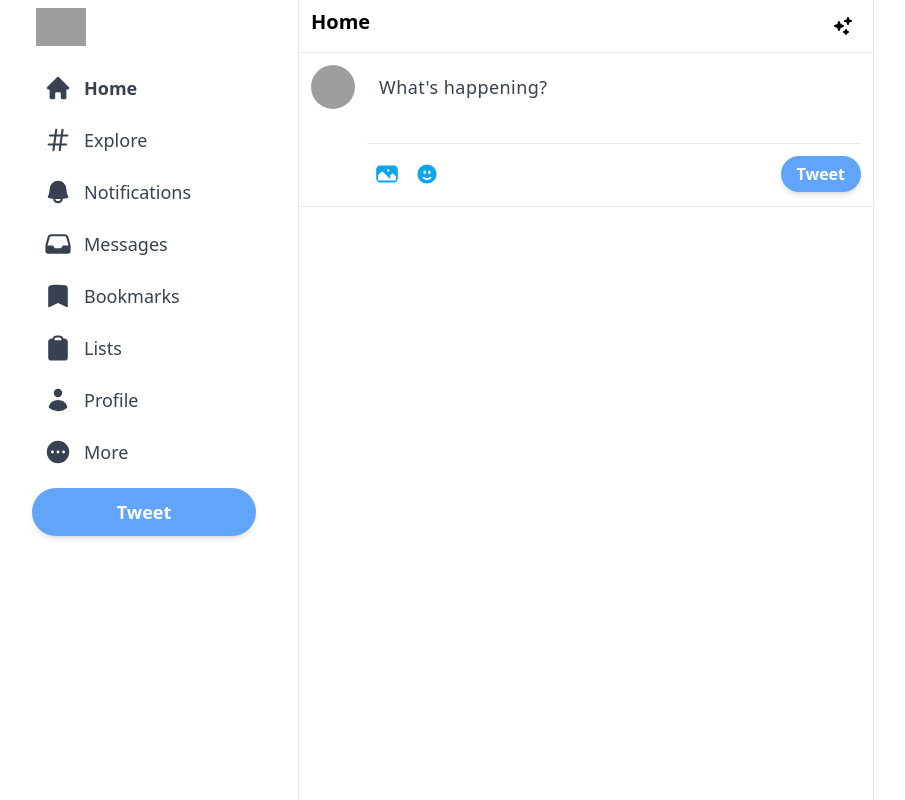
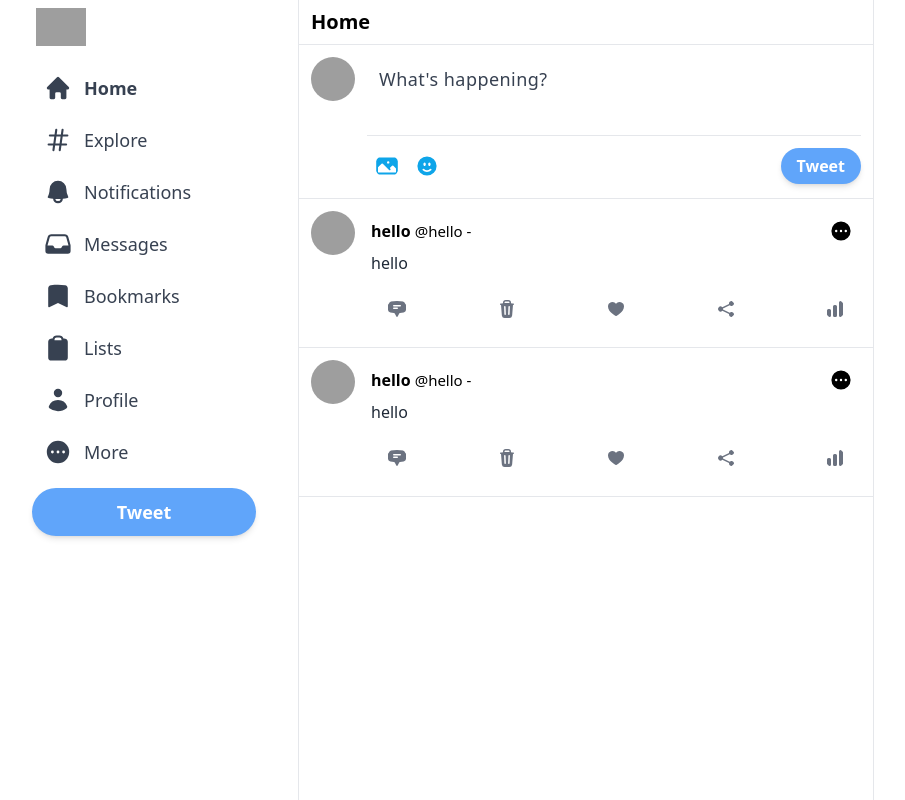
Before and after one commit to ChuiKinHo/CSCI3100_Project, a Next.js app: page / in a window 1280 px wide. Shown: the whole page, without its empty margins (72-977 px from the left). Built offline with nearby package versions, Linux system fonts and the light colour scheme; grey boxes are pictures that could not be loaded.

Commit message:
Simple post gallery

```diff
--- a/src/components/Feed.js
+++ b/src/components/Feed.js
@@ -1,24 +1,45 @@
-import {SparklesIcon} from '@heroicons/react/20/solid';
-import {AnimatePresence, motion} from 'framer-motion';
-import {useEffect, useState} from 'react';
+import { SparklesIcon } from "@heroicons/react/20/solid";
+import { AnimatePresence, motion } from "framer-motion";
+import { useEffect, useState } from "react";
 
-import Input from './Input';
+import Input from "./Input";
+import Post from "./Post";
 
 // import Input from './Input';
 // import Post from './Post';
 
 export default function Feed() {
-  const [posts, setPosts] = useState([]);
-
+  const posts = [
+    {
+      id: "1",
+      name: "hello",
+      username: "hello",
+      userImg:
+        "https://pbs.twimg.com/profile_images/1121328878142853120/e-rpjoJi_bigger.png",
+      img: "https://pbs.twimg.com/profile_images/1121328878142853120/e-rpjoJi_bigger.png",
+      text: "hello",
+      timestamp: "just now",
+    },
+    {
+      id: "2",
+      name: "hello",
+      username: "hello",
+      userImg:
+        "https://pbs.twimg.com/profile_images/1121328878142853120/e-rpjoJi_bigger.png",
+      img: "https://pbs.twimg.com/profile_images/1121328878142853120/e-rpjoJi_bigger.png",
+      text: "hello",
+      timestamp: "just now",
+    },
+  ];
   return (
-    <div className='xl:ml-[370px] border-l border-r border-gray-200  xl:min-w-[576px] sm:ml-[73px] flex-grow max-w-xl'>
-      <div className='flex py-2 px-3 sticky top-0 z-50 bg-white border-b border-gray-200'>
-        <h2 className='text-lg sm:text-xl font-bold cursor-pointer'>Home</h2>
-        <div className="hoverEffect flex items-center justify-center px-0 ml-auto w-9 h-9">
-          <SparklesIcon className="h-5" />
-        </div>
+    <div className="xl:ml-[370px] border-l border-r border-gray-200  xl:min-w-[576px] sm:ml-[73px] flex-grow max-w-xl">
+      <div className="flex py-2 px-3 sticky top-0 z-50 bg-white border-b border-gray-200">
+        <h2 className="text-lg sm:text-xl font-bold cursor-pointer">Home</h2>
       </div>
       <Input />
+      {posts.map((post) => (
+        <Post key={post.id} id={post.id} post={post} />
+      ))}
     </div>
   );
 }
--- /dev/null
+++ b/src/components/Post.js
@@ -0,0 +1,58 @@
+import {
+  ChartBarIcon,
+  ChatBubbleBottomCenterTextIcon,
+  EllipsisHorizontalCircleIcon,
+  HeartIcon,
+  ShareIcon,
+  TrashIcon,
+} from "@heroicons/react/20/solid";
+import { useEffect, useState } from "react";
+import Input from "./Input";
+
+export default function Post({ post, id }) {
+  return (
+    <div className="flex p-3 cursor-pointer border-b border-gray-200">
+      <img
+        className="h-11 w-11 rounded-full mr-4"
+        src={post.userImg}
+        alt="user-img"
+      />
+      <div className="flex-1">
+        <div className="flex items-center justify-between">
+          <div className="flex items-center space-x-1 whitespace-nowrap">
+            <h4 className="font-bold text-[15px] sm:text-[16px] hover:underline">
+              {post.name}
+            </h4>
+            <span className="text-sm sm:text-[15px]">@{post.username} - </span>
+            {/* <span className="text-sm sm:text-[15px] hover:underline">
+              <Moment fromNow>{post.timestamp?.toDate()}</Moment>
+            </span> */}
+          </div>
+
+          <EllipsisHorizontalCircleIcon className="h-10 hoverEffect w-10 hover:bg-sky-100 hover:text-sky-500 p-2 " />
+        </div>
+
+        <p className="text-gray-800 text-[15px sm:text-[16px] mb-2">
+          {post.text}
+        </p>
+
+        <img className="rounded-2xl mr-2" src={post.image} alt="" />
+
+        <div className="flex justify-between text-gray-500 p-2">
+          <div className="flex items-center select-none">
+            <ChatBubbleBottomCenterTextIcon className="h-9 w-9 hoverEffect p-2 hover:text-sky-500 hover:bg-sky-100" />
+          </div>
+
+          <TrashIcon className="h-9 w-9 hoverEffect p-2 hover:text-red-600 hover:bg-red-100" />
+
+          <div className="flex items-center">
+            <HeartIcon className="h-9 w-9 hoverEffect p-2 hover:text-red-600 hover:bg-red-100" />
+          </div>
+
+          <ShareIcon className="h-9 w-9 hoverEffect p-2 hover:text-sky-500 hover:bg-sky-100" />
+          <ChartBarIcon className="h-9 w-9 hoverEffect p-2 hover:text-sky-500 hover:bg-sky-100" />
+        </div>
+      </div>
+    </div>
+  );
+}
--- a/src/pages/index.tsx
+++ b/src/pages/index.tsx
@@ -11,11 +11,10 @@
   return (
     <div>
       <Head>
-        <title>Twitter Clone</title>
+        <title>Twitter</title>
         <meta name="description" content="Generated by create next app" />
         <link rel="icon" href="/favicon.ico" />
       </Head>
-
       <main className="flex min-h-screen mx-auto">
         <Sidebar />
         <Feed />
```
